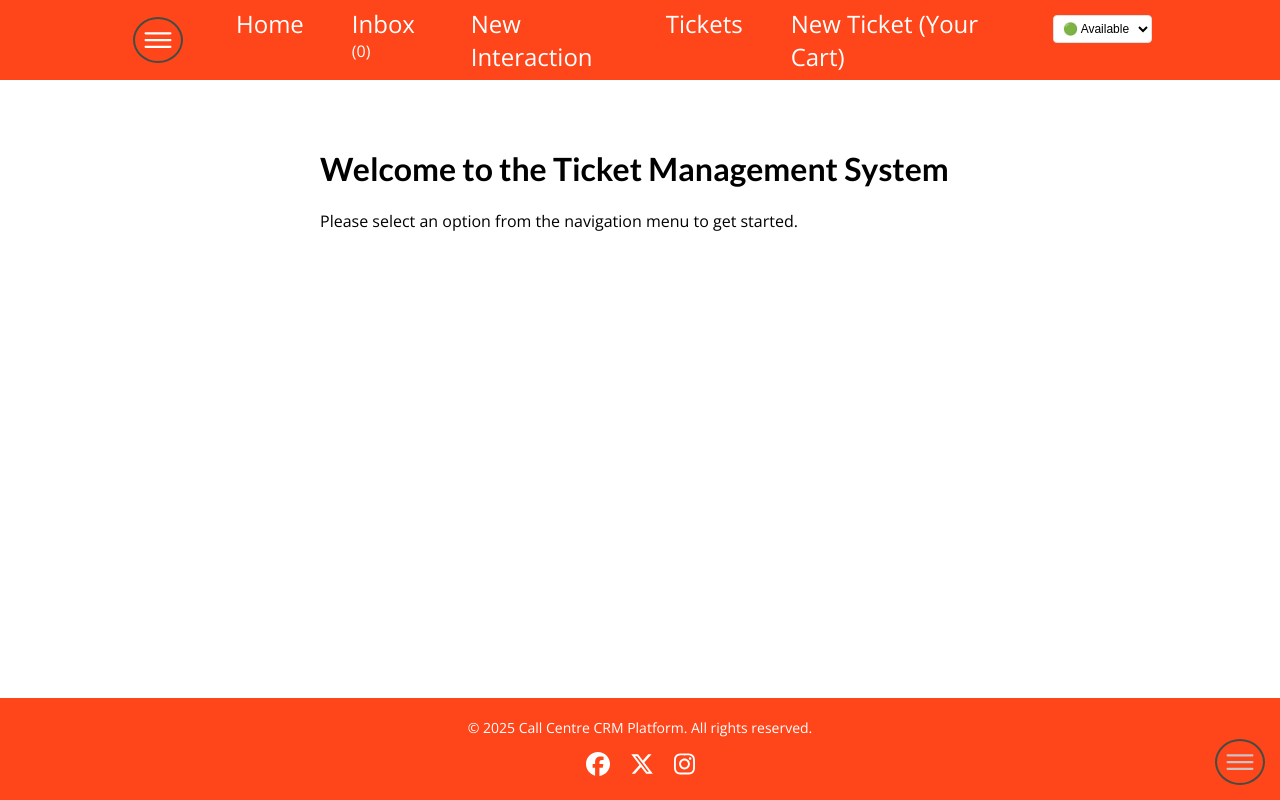
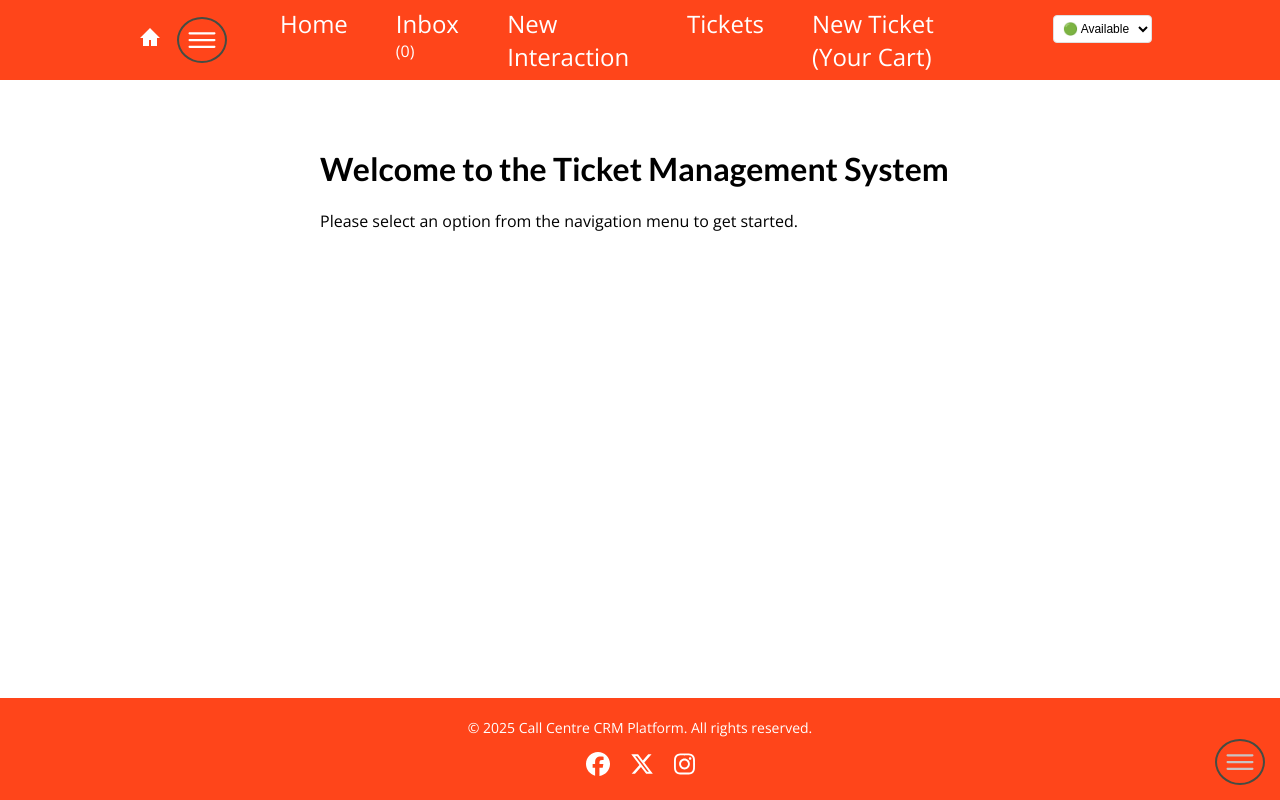
Before and after one commit to Mikaela-D/FYP-Frontend, a Next.js app: page / in a window 1280 px wide. Built offline with nearby package versions, Linux system fonts and the light colour scheme; no server answers.

Commit message:
Added a home icon

```diff
--- /dev/null
+++ b/components/layout/HomeIcon.js
@@ -0,0 +1,22 @@
+import Link from "next/link";
+import classes from "./MainNavigation.module.css";
+
+function HomeIcon() {
+  return (
+    <div className={classes.homeIcon}>
+      <Link href="/">
+        <svg
+          xmlns="http://www.w3.org/2000/svg"
+          viewBox="0 0 24 24"
+          fill="currentColor"
+          width="24"
+          height="24"
+        >
+          <path d="M12 2L2 12h3v8h6v-6h2v6h6v-8h3L12 2z" />
+        </svg>
+      </Link>
+    </div>
+  );
+}
+
+export default HomeIcon;
--- a/components/layout/MainNavigation.js
+++ b/components/layout/MainNavigation.js
@@ -9,6 +9,7 @@ import HamMenuContent from "./HamMenuContent";
 import { useRouter } from "next/router";
 import classes from "./MainNavigation.module.css";
 import StatusDropdown from "../generic/StatusDropdown";
+import HomeIcon from "./HomeIcon";
 
 function MainNavigation() {
   const globalCtx = useContext(GlobalContext);
@@ -28,6 +29,7 @@ function MainNavigation() {
 
   return (
     <header className={classes.header}>
+      <HomeIcon />
       <HamMenuContent contents={contents} />
       <HamMenu toggleMenuHide={() => toggleMenuHide()} />
       <HamMenuFAB toggleMenuHide={() => toggleMenuHide()} />
--- a/components/layout/MainNavigation.module.css
+++ b/components/layout/MainNavigation.module.css
@@ -38,3 +38,17 @@
 .header a.active {
   color: white;
 }
+
+.homeIcon {
+  margin-right: 10px;
+  margin-left: 10px;
+}
+
+.homeIcon svg {
+  color: white;
+  cursor: pointer;
+}
+
+.homeIcon svg:hover {
+  color: black;
+}
```
Also changed, not shown: pages/inbox/index.js (added).
